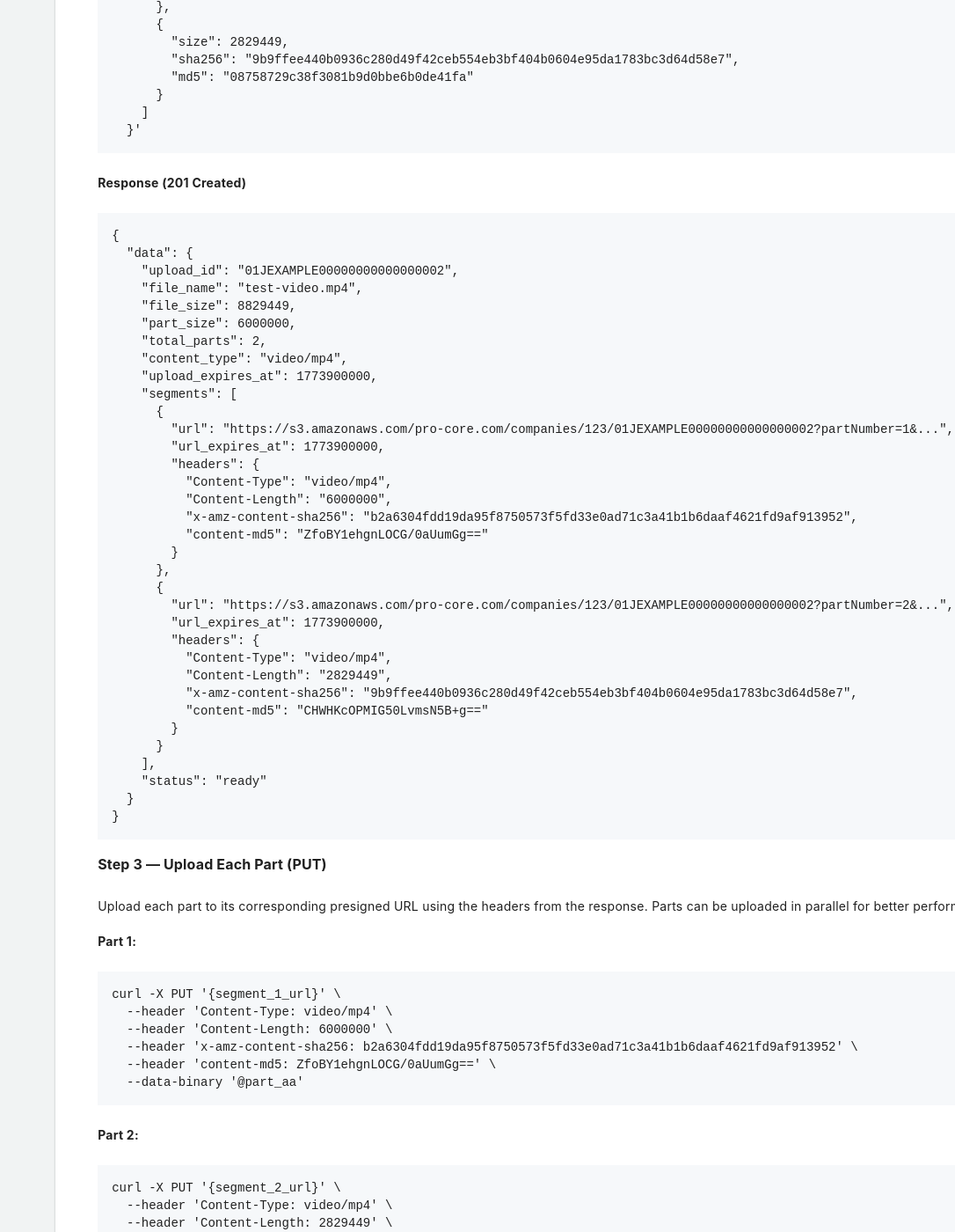
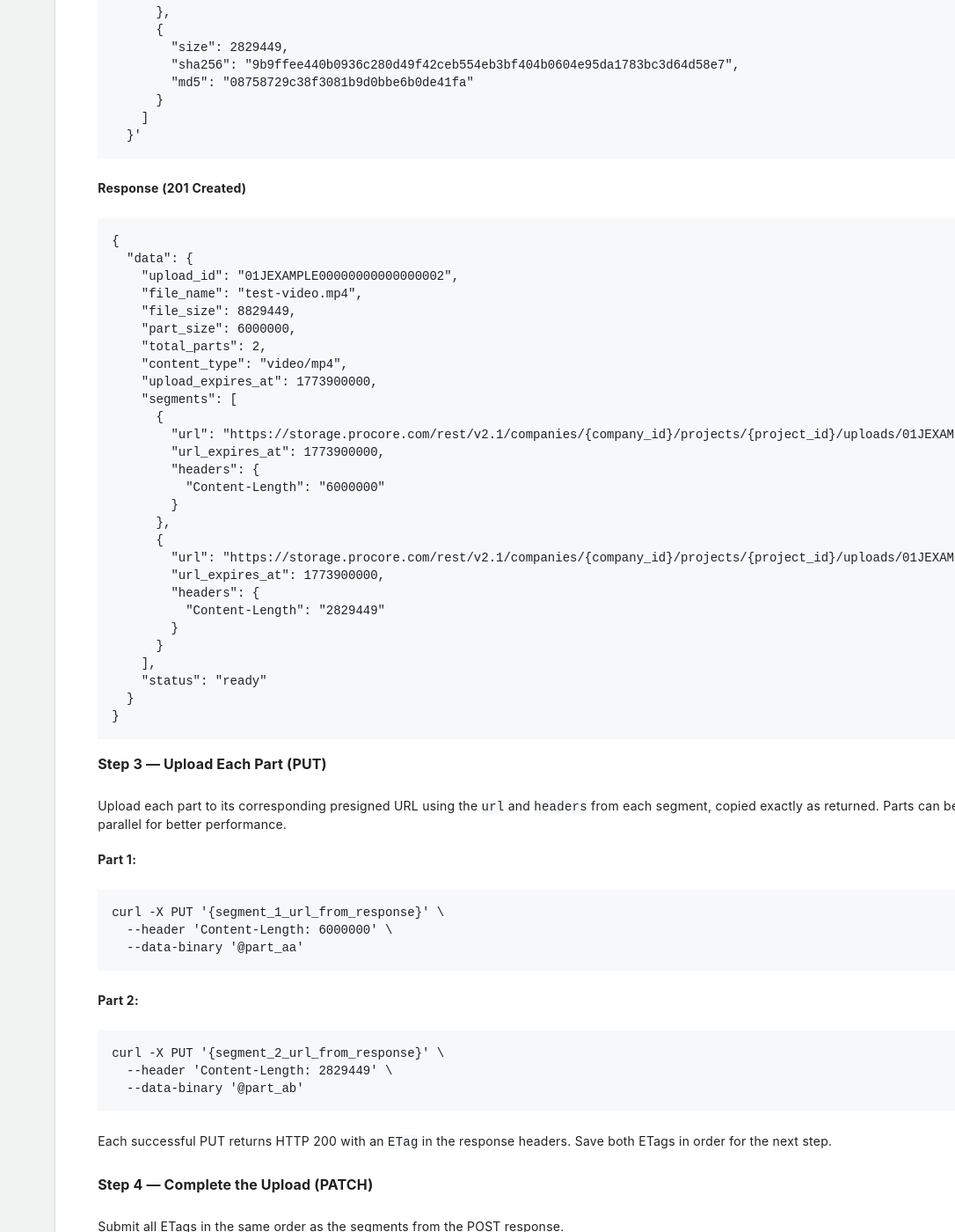
Before and after one commit to procore/documentation, a Jekyll site: the page built from tutorials/tutorial_unified_uploads.md, in a window 1280 px wide and 1400 px high, scrolled down 5582 px. Shown: the whole window at 88% size, without its empty margins (194-1280 px from the left). Built offline with Jekyll 4.4.1, drawn with Linux system fonts in a browser that asks for light colours; comment, search, counter and statistics services are not loaded; some of the changed text lies outside the part shown.

Commit message:
docs: make tutorial cloud-agnostic with opaque URLs and headers
- Replace S3/AWS-specific URLs with Procore storage proxy pattern
- Remove cloud-specific headers (x-amz-content-sha256, content-md5) from
  sample responses and PUT examples — only Content-Length remains
- Add prominent callout that presigned URLs and headers are opaque and
  must be copied in their entirety without parsing or assertions
- Update Important Considerations to reinforce URLs/headers are subject
  to change without notice
- Clarify hash computation is for the POST request body, not PUT headers

Made-with: Cursor

````diff
--- a/tutorials/tutorial_unified_uploads.md
+++ b/tutorials/tutorial_unified_uploads.md
@@ -25,6 +25,11 @@ It is also built with multi-cloud support in mind, so as Procore expands to addi
 > **Key Principle:** Files 100 MB or smaller can be uploaded as a single part.
 > Files larger than 100 MB must be split into multiple parts (each part can be at most 100 MB, minimum 5 MB except for the last part).
 > In both cases the API contract is identical — the only difference is the number of segments.
+
+> **Important — Treat URLs and headers as opaque.**
+> The presigned `url` and `headers` returned in each segment must be copied in their entirety and used exactly as provided in your PUT request.
+> Do not parse, pattern-match, or make any assumptions about the URL structure or the set of headers.
+> Both the URL format and the headers are subject to change across API versions and environments without prior notice.
 
 ## Endpoints
 
@@ -43,7 +48,7 @@ This example uploads a 2 MB PDF as a single part.
 ### Step 1 — Compute File Hashes
 
 Compute the SHA-256 and MD5 hashes for the file.
-These are used by the storage service to verify data integrity.
+These values are included in the create-upload request so that Procore can verify data integrity.
 
 ```
 shasum -a 256 report.pdf
@@ -87,13 +92,10 @@ curl -X POST 'https://api.procore.com/rest/v2.1/companies/{company_id}/projects/
     "upload_expires_at": 1773900000,
     "segments": [
       {
-        "url": "https://s3.amazonaws.com/pro-core.com/companies/123/01JEXAMPLE00000000000000001?...",
+        "url": "https://storage.procore.com/rest/v2.1/companies/{company_id}/projects/{project_id}/uploads/01JEXAMPLE00000000000000001/parts/1?expires_at=1773900000&user_id=1234&sig=...",
         "url_expires_at": 1773900000,
         "headers": {
-          "Content-Type": "application/pdf",
-          "Content-Length": "2097152",
-          "x-amz-content-sha256": "e3b0c44298fc1c149afbf4c8996fb92427ae41e4649b934ca495991b7852b855",
-          "content-md5": "1B2M2Y8AsgTpgAmY7PhCfg=="
+          "Content-Length": "2097152"
         }
       }
     ],
@@ -107,22 +109,20 @@ Use these exact values in the next step.
 
 ### Step 3 — Upload the File (PUT)
 
-Upload the binary file content to the presigned URL using the headers from the previous step.
+Upload the binary file content using the `url` and `headers` from the segment returned in the previous step.
+Copy both values exactly as provided — do not modify the URL or headers.
 
 **Request**
 
 - Method: `PUT`
-- URL: The `url` value from the segment
-- Headers: The `headers` from the segment
+- URL: The `url` value from the segment (use as-is)
+- Headers: All `headers` from the segment (copy in entirety)
 - Body: Raw binary file content
 - Auth: None (the URL is pre-authenticated)
 
 ```
-curl -X PUT '{segment_url}' \
-  --header 'Content-Type: application/pdf' \
+curl -X PUT '{segment_url_from_response}' \
   --header 'Content-Length: 2097152' \
-  --header 'x-amz-content-sha256: e3b0c44298fc1c149afbf4c8996fb92427ae41e4649b934ca495991b7852b855' \
-  --header 'content-md5: 1B2M2Y8AsgTpgAmY7PhCfg==' \
   --data-binary '@report.pdf'
 ```
 
@@ -289,23 +289,17 @@ curl -X POST 'https://api.procore.com/rest/v2.1/companies/{company_id}/projects/
     "upload_expires_at": 1773900000,
     "segments": [
       {
-        "url": "https://s3.amazonaws.com/pro-core.com/companies/123/01JEXAMPLE00000000000000002?partNumber=1&...",
+        "url": "https://storage.procore.com/rest/v2.1/companies/{company_id}/projects/{project_id}/uploads/01JEXAMPLE00000000000000002/parts/1?expires_at=1773900000&user_id=1234&sig=...",
         "url_expires_at": 1773900000,
         "headers": {
-          "Content-Type": "video/mp4",
-          "Content-Length": "6000000",
-          "x-amz-content-sha256": "b2a6304fdd19da95f8750573f5fd33e0ad71c3a41b1b6daaf4621fd9af913952",
-          "content-md5": "ZfoBY1ehgnLOCG/0aUumGg=="
+          "Content-Length": "6000000"
         }
       },
       {
-        "url": "https://s3.amazonaws.com/pro-core.com/companies/123/01JEXAMPLE00000000000000002?partNumber=2&...",
+        "url": "https://storage.procore.com/rest/v2.1/companies/{company_id}/projects/{project_id}/uploads/01JEXAMPLE00000000000000002/parts/2?expires_at=1773900000&user_id=1234&sig=...",
         "url_expires_at": 1773900000,
         "headers": {
-          "Content-Type": "video/mp4",
-          "Content-Length": "2829449",
-          "x-amz-content-sha256": "9b9ffee440b0936c280d49f42ceb554eb3bf404b0604e95da1783bc3d64d58e7",
-          "content-md5": "CHWHKcOPMIG50LvmsN5B+g=="
+          "Content-Length": "2829449"
         }
       }
     ],
@@ -316,28 +310,22 @@ curl -X POST 'https://api.procore.com/rest/v2.1/companies/{company_id}/projects/
 
 ### Step 3 — Upload Each Part (PUT)
 
-Upload each part to its corresponding presigned URL using the headers from the response.
+Upload each part to its corresponding presigned URL using the `url` and `headers` from each segment, copied exactly as returned.
 Parts can be uploaded in parallel for better performance.
 
 **Part 1:**
 
 ```
-curl -X PUT '{segment_1_url}' \
-  --header 'Content-Type: video/mp4' \
+curl -X PUT '{segment_1_url_from_response}' \
   --header 'Content-Length: 6000000' \
-  --header 'x-amz-content-sha256: b2a6304fdd19da95f8750573f5fd33e0ad71c3a41b1b6daaf4621fd9af913952' \
-  --header 'content-md5: ZfoBY1ehgnLOCG/0aUumGg==' \
   --data-binary '@part_aa'
 ```
 
 **Part 2:**
 
 ```
-curl -X PUT '{segment_2_url}' \
-  --header 'Content-Type: video/mp4' \
+curl -X PUT '{segment_2_url_from_response}' \
   --header 'Content-Length: 2829449' \
-  --header 'x-amz-content-sha256: 9b9ffee440b0936c280d49f42ceb554eb3bf404b0604e95da1783bc3d64d58e7' \
-  --header 'content-md5: CHWHKcOPMIG50LvmsN5B+g==' \
   --data-binary '@part_ab'
 ```
 
@@ -447,9 +435,9 @@ Upload status values include:
 
 - **File parts have a 100 MB maximum size.** Files larger than 100 MB must be split into multiple parts. Each part can be at most 100 MB, with a minimum of 5 MB (except the last part, which can be smaller).
 - **Maximum of 10,000 parts per upload.** A single upload cannot exceed 10,000 parts. For very large files, increase your part size accordingly to stay within this limit.
-- **Presigned URLs expire.** The `url_expires_at` field indicates when the presigned URL becomes invalid. If a URL expires before you complete the PUT, use the GET URL endpoints to obtain a fresh presigned URL.
-- **Use the exact headers from the response.** The presigned URL is signed with specific headers (Content-Type, Content-Length, checksums). Sending different headers will result in a `SignatureDoesNotMatch` error from the storage service.
-- **Do not include your access token in PUT requests.** The presigned URL is pre-authenticated for the storage service. Including an Authorization header in the PUT will cause an error.
+- **Presigned URLs expire.** The `url_expires_at` field indicates when the presigned URL becomes invalid. If a URL expires before you complete the PUT, create a new upload to obtain fresh presigned URLs.
+- **Copy URLs and headers exactly as returned.** The `url` and `headers` from each segment are opaque. Copy them in their entirety into your PUT request without adding, removing, or modifying any values. Do not parse or make assumptions about the URL structure or header names — they are subject to change without notice.
+- **Do not include your access token in PUT requests.** The presigned URL is pre-authenticated. Including an Authorization header in the PUT will cause an error.
 - **ETag order matters.** When completing a multi-part upload, the `part_etags` array must be in the same order as the `segments` returned by the POST response.
 - **Partial progress is supported.** You can submit a PATCH with `null` values in `part_etags` for parts that have not been uploaded yet. Once all values are non-null, the upload is finalized.
 - **Uploads expire.** Uploads must be completed and associated with a Procore resource within the expiration window or they will be automatically deleted.
````
Also changed, not shown: other parts of tutorials/tutorial_unified_uploads.md (+1 -1 lines).
